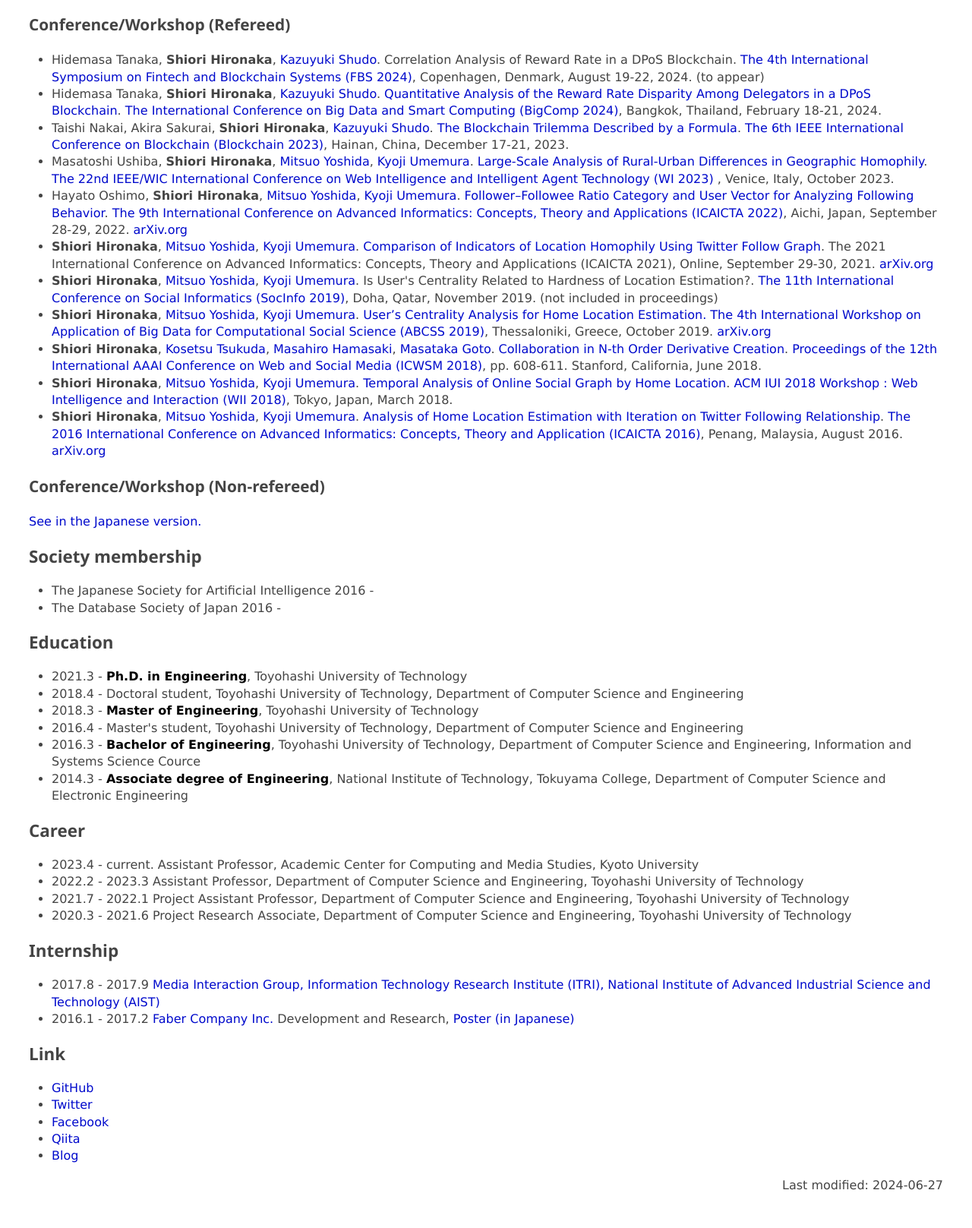
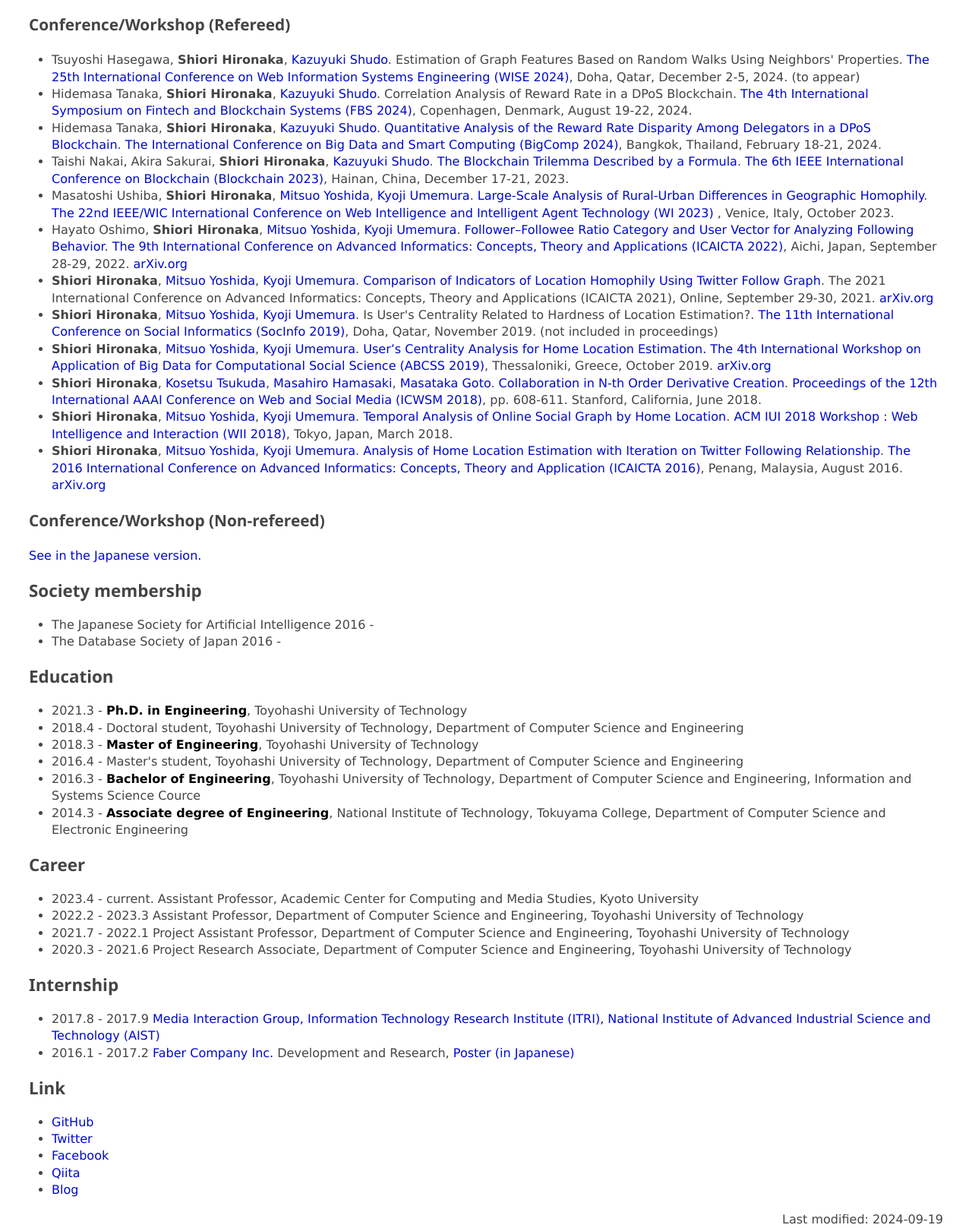
Before and after one commit to elnikkis/elnikkis.github.io, a plain HTML site: page index-en.html in a window 1280 px wide. Shown: the part 624-2241 px from the top of the page at 76% size. Before the commit the page ends 2196 px from the top, so only its background shows below. Drawn offline with Linux system fonts and the light colour scheme.

Commit message:
Update publications

```diff
--- a/index-en.html
+++ b/index-en.html
@@ -36,7 +36,8 @@
 
     <h3>Conference/Workshop (Refereed)</h3>
 <ul>
-  <li>Hidemasa Tanaka, <em>Shiori Hironaka</em>, <a href="http://www.shudo.net/">Kazuyuki Shudo</a>. Correlation Analysis of Reward Rate in a DPoS Blockchain. <a href="https://ieee-cybermatics.org/2024/blockchain/">The 4th International Symposium on Fintech and Blockchain Systems (FBS 2024)</a>, Copenhagen, Denmark, August 19-22, 2024. (to appear)
+  <li>Tsuyoshi Hasegawa, <em>Shiori Hironaka</em>, <a href="http://www.shudo.net/">Kazuyuki Shudo</a>. Estimation of Graph Features Based on Random Walks Using Neighbors' Properties. <a href="https://wise2024-qatar.com/">The 25th International Conference on Web Information Systems Engineering (WISE 2024)</a>, Doha, Qatar, December 2-5, 2024. (to appear)
+  <li>Hidemasa Tanaka, <em>Shiori Hironaka</em>, <a href="http://www.shudo.net/">Kazuyuki Shudo</a>. Correlation Analysis of Reward Rate in a DPoS Blockchain. <a href="https://ieee-cybermatics.org/2024/blockchain/">The 4th International Symposium on Fintech and Blockchain Systems (FBS 2024)</a>, Copenhagen, Denmark, August 19-22, 2024.
     <li>Hidemasa Tanaka, <em>Shiori Hironaka</em>, <a href="http://www.shudo.net/">Kazuyuki Shudo</a>. <a href="https://doi.org/10.1109/BigComp60711.2024.00030">Quantitative Analysis of the Reward Rate Disparity Among Delegators in a DPoS Blockchain</a>. <a href="https://www.bigcomputing.org/">The International Conference on Big Data and Smart Computing (BigComp 2024)</a>, Bangkok, Thailand, February 18-21, 2024.
     <li>Taishi Nakai, Akira Sakurai, <em>Shiori Hironaka</em>, <a href="http://www.shudo.net/">Kazuyuki Shudo</a>. <a href="https://doi.org/10.1109/Blockchain60715.2023.00016">The Blockchain Trilemma Described by a Formula</a>. <a href="https://ieee-cybermatics.org/2023/blockchain/">The 6th IEEE International Conference on Blockchain (Blockchain 2023)</a>, Hainan, China, December 17-21, 2023.
   <li>Masatoshi Ushiba, <em>Shiori Hironaka</em>, <a href="https://www.gssm.otsuka.tsukuba.ac.jp/~mitsuo/">Mitsuo Yoshida</a>, <a href="http://www.ss.cs.tut.ac.jp/umemura/">Kyoji Umemura</a>. <a href="https://doi.org/10.1109/WI-IAT59888.2023.00061">Large-Scale Analysis of Rural-Urban Differences in Geographic Homophily</a>. <a href="https://www.wi-iat.com/wi-iat2023/index.html">The 22nd IEEE/WIC International Conference on Web Intelligence and Intelligent Agent Technology (WI 2023) </a>, Venice, Italy, October 2023.
@@ -91,7 +92,7 @@
       <li><a href="http://elnikkis.hatenablog.jp/">Blog</a>
     </ul>
     <footer>
-<p id="last_modified">Last modified: <time>2024-06-27</time>
+<p id="last_modified">Last modified: <time>2024-09-19</time>
     </footer>
   </body>
 </html>
```
Also changed, not shown: index.html (+3 -2 lines).
